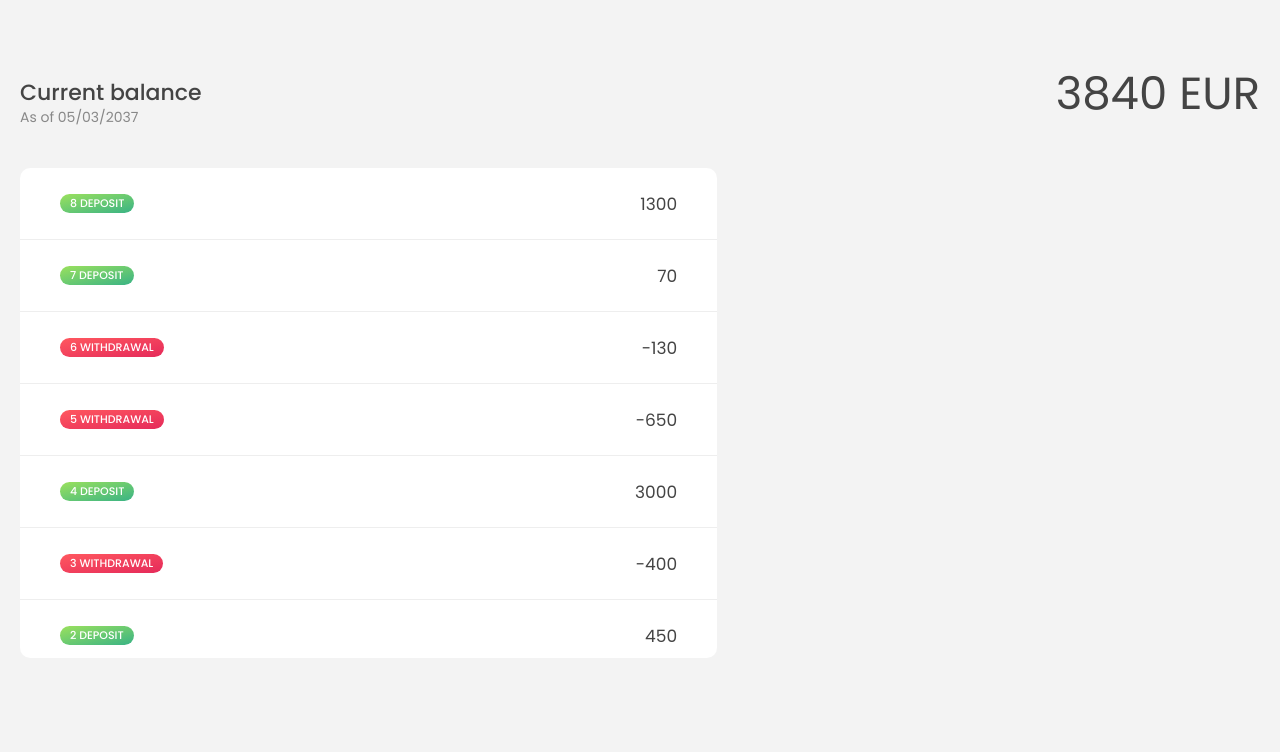
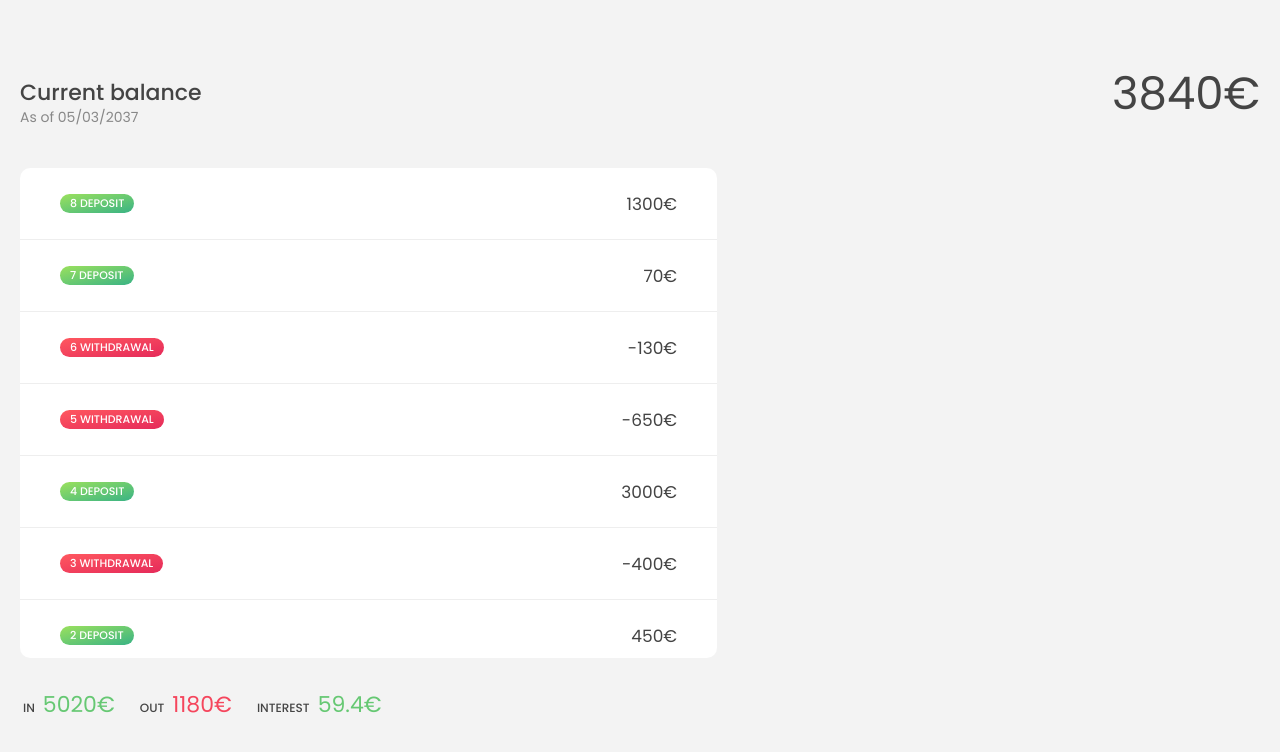
Before and after one commit to MaverickApekshit/bankist, a plain HTML site: page index.html in a window 1280 px wide. Drawn offline with Linux system fonts and the light colour scheme.

Commit message:
Added summary section

```diff
--- a/index.html
+++ b/index.html
@@ -18,11 +18,13 @@
   </head>
   <body>
     <main class="app">
-       <!-- BALANCE -->
+      <!-- BALANCE -->
       <div class="balance">
         <div>
           <p class="balance__label">Current balance</p>
-          <p class="balance__date">As of <span class="date">05/03/2037</span></p>
+          <p class="balance__date">
+            As of <span class="date">05/03/2037</span>
+          </p>
         </div>
         <p class="balance__value">0000€</p>
       </div>
@@ -42,6 +44,15 @@
           <div class="movements__value">-378€</div>
         </div>
       </div>
+
+      <!-- SUMMARY -->
+      <div class="summary">
+        <p class="summary__label">In</p>
+        <p class="summary__value summary__value--in">0000€</p>
+        <p class="summary__label">Out</p>
+        <p class="summary__value summary__value--out">0000€</p>
+        <p class="summary__label">Interest</p>
+        <p class="summary__value summary__value--interest">0000€</p>
       </div>
     </main>
 
--- a/script.js
+++ b/script.js
@@ -73,7 +73,7 @@ const displayMovements = function (movements) {
         <div class="movements__type movements__type--${type}">${
       i + 1
     } ${type}</div>
-        <div class="movements__value">${mov}</div>
+        <div class="movements__value">${mov}€</div>
       </div>
     `;
 
@@ -86,10 +86,32 @@ displayMovements(account1.movements);
 // Calculate Balance
 const calcDisplayBalance = function (movements) {
   const balance = movements.reduce((acc, mov) => acc + mov, 0);
-  labelBalance.textContent = `${balance} EUR`;
+  labelBalance.textContent = `${balance}€`;
 };
 
 calcDisplayBalance(account1.movements);
+
+// Calculate Summary
+const calcDisplaySummary = function (movements) {
+  const incomes = movements
+    .filter(mov => mov > 0)
+    .reduce((acc, mov) => acc + mov, 0);
+  labelSumIn.textContent = `${incomes}€`;
+
+  const out = movements
+    .filter(mov => mov < 0)
+    .reduce((acc, mov) => acc + mov, 0);
+  labelSumOut.textContent = `${Math.abs(out)}€`;
+
+  const interest = movements
+    .filter(mov => mov > 0)
+    .map(deposit => (deposit * 1.2) / 100)
+    .filter(int => int >= 1)
+    .reduce((acc, int) => acc + int, 0);
+  labelSumInterest.textContent = `${Math.abs(interest)}€`;
+};
+
+calcDisplaySummary(account1.movements);
 
 // Create Usernames
 const createUsernames = function (accs) {
@@ -279,6 +301,7 @@ const withdrawals = movements.filter(mov => mov < 0);
 console.log(withdrawals);
 */
 
+/*
 // Reduce
 
 const movements = [200, 450, -400, 3000, -650, -130, 70, 1300];
@@ -305,3 +328,36 @@ const max = movements.reduce((acc, mov) => {
 }, movements[0]);
 
 console.log(max);
+*/
+
+/*
+// Coding Challenge #1
+
+function calcAverageHumanAge(ages) {
+  const humanAge = ages.map(age => (age <= 2 ? 2 * age : 16 + age * 4));
+  console.log(humanAge);
+
+  const adultDogs = humanAge.filter(age => age >= 18);
+  console.log(adultDogs);
+
+  const avgHumanAge =
+    adultDogs.reduce((sum, age) => sum + age, 0) / adultDogs.length;
+  console.log(avgHumanAge);
+}
+
+calcAverageHumanAge([5, 2, 4, 1, 15, 8, 3]);
+calcAverageHumanAge([16, 6, 10, 5, 6, 1, 4]);
+*/
+
+/*
+// Method chaining
+const movements = [200, 450, -400, 3000, -650, -130, 70, 1300];
+const eurToUsd = 1.1;
+
+const totalDepositsUSD = movements
+  .filter(mov => mov > 0)
+  .map(mov => mov * eurToUsd)
+  .reduce((acc, mov) => acc + mov, 0);
+
+console.log(totalDepositsUSD);
+*/
--- a/style.css
+++ b/style.css
@@ -17,6 +17,7 @@ body {
   padding: 2rem;
 }
 
+/* MAIN */
 .app {
   position: relative max-width 100rem;
   margin: 4rem auto;
@@ -96,3 +97,32 @@ body {
   font-size: 1.7rem;
   margin-left: auto;
 }
+
+.summary {
+  grid-row: 5 / 6;
+  display: flex;
+  align-items: baseline;
+  padding: 0 0.3rem;
+  margin-top: 1rem;
+}
+
+.summary__label {
+  font-size: 1.2rem;
+  font-weight: 500;
+  text-transform: uppercase;
+  margin-right: 0.8rem;
+}
+
+.summary__value {
+  font-size: 2.2rem;
+  margin-right: 2.5rem;
+}
+
+.summary__value--in,
+.summary__value--interest {
+  color: #66c873;
+}
+
+.summary__value--out {
+  color: #f5465d;
+}
```
